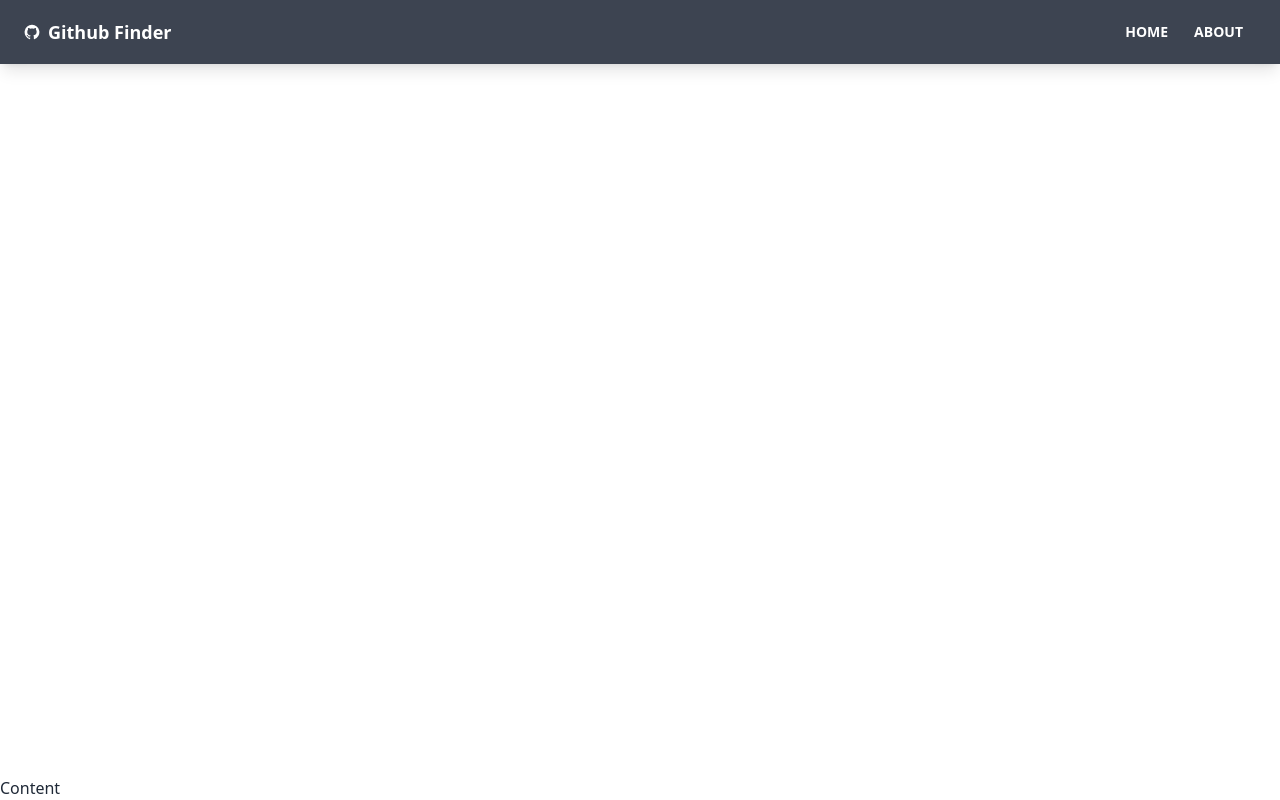
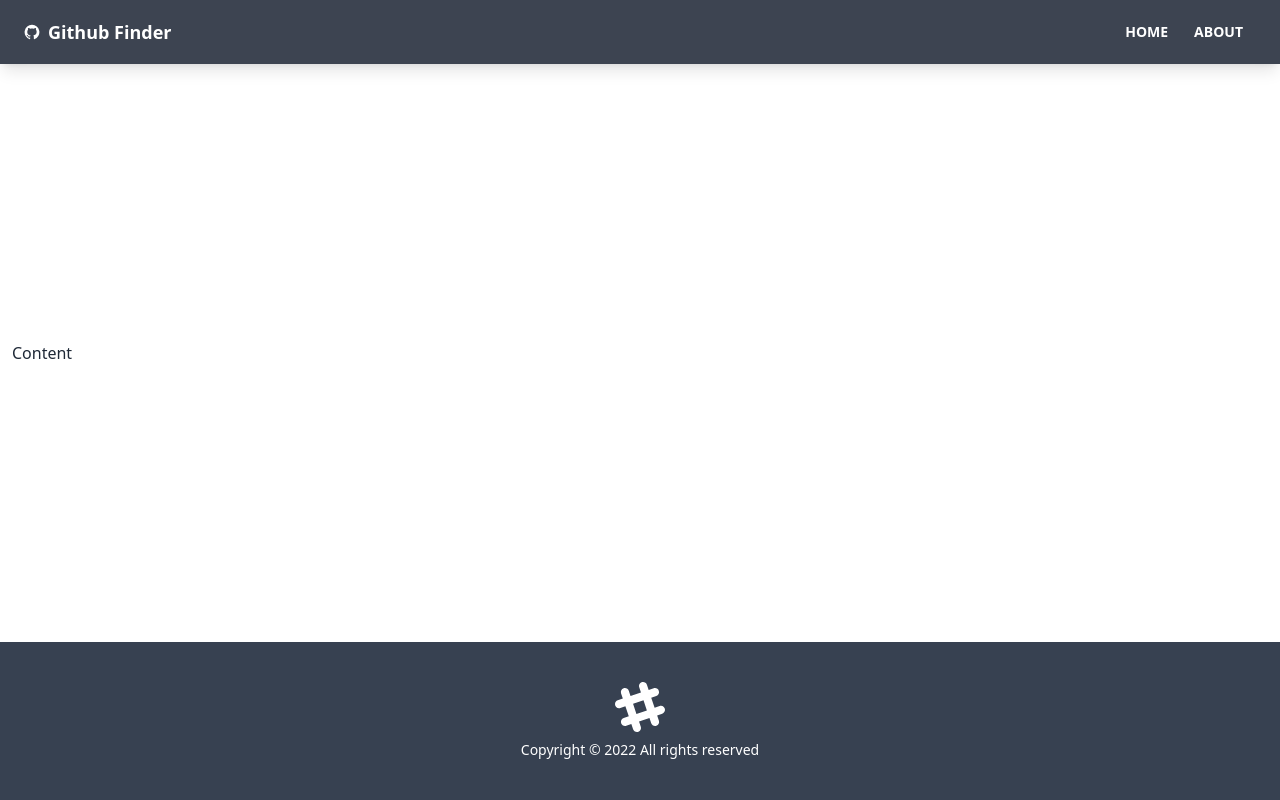
Before and after one commit to catwhitmer/github-finder-app, a React (Create React App) app: page / in a window 1280 px wide. Built offline with nearby package versions, Linux system fonts and the light colour scheme; the HTML template or start-up script is replaced by a standard one.

Commit message:
Added footer

```diff
--- a/src/App.js
+++ b/src/App.js
@@ -1,4 +1,5 @@
 import { BrowserRouter as Router, Route} from 'react-router-dom'
+import Footer from './components/Footer';
 import NavBar from './components/NavBar'
 
 function App() {
@@ -6,7 +7,8 @@
     <Router>
       <div className='flex flex-col justify-between h-screen'>
         <NavBar />
-        <main>Content</main>
+        <main className='container mx auto px-3 pb-12'>Content</main>
+        <Footer />
       </div>
     </Router>
   )
--- /dev/null
+++ b/src/components/Footer.jsx
@@ -0,0 +1,24 @@
+function Footer() {
+  const footerYear = new Date().getFullYear()
+
+  return (
+    <footer className='footer p-10 bg-gray-700 text-primary-content footer-center'>
+      <div>
+        <svg
+          width='50'
+          height='50'
+          viewBox='0 0 24 24'
+          xmlns='http://www.w3.org/2000/svg'
+          fillRule='evenodd'
+          clipRule='evenodd'
+          className='inline-block fill-current'
+        >
+          <path d='M22.672 15.226l-2.432.811.841 2.515c.33 1.019-.209 2.127-1.23 2.456-1.15.325-2.148-.321-2.463-1.226l-.84-2.518-5.013 1.677.84 2.517c.391 1.203-.434 2.542-1.831 2.542-.88 0-1.601-.564-1.86-1.314l-.842-2.516-2.431.809c-1.135.328-2.145-.317-2.463-1.229-.329-1.018.211-2.127 1.231-2.456l2.432-.809-1.621-4.823-2.432.808c-1.355.384-2.558-.59-2.558-1.839 0-.817.509-1.582 1.327-1.846l2.433-.809-.842-2.515c-.33-1.02.211-2.129 1.232-2.458 1.02-.329 2.13.209 2.461 1.229l.842 2.515 5.011-1.677-.839-2.517c-.403-1.238.484-2.553 1.843-2.553.819 0 1.585.509 1.85 1.326l.841 2.517 2.431-.81c1.02-.33 2.131.211 2.461 1.229.332 1.018-.21 2.126-1.23 2.456l-2.433.809 1.622 4.823 2.433-.809c1.242-.401 2.557.484 2.557 1.838 0 .819-.51 1.583-1.328 1.847m-8.992-6.428l-5.01 1.675 1.619 4.828 5.011-1.674-1.62-4.829z'></path>
+        </svg>
+        <p>Copyright &copy; {footerYear} All rights reserved</p>
+      </div>
+    </footer>
+  )
+}
+
+export default Footer
--- a/src/components/NavBar.jsx
+++ b/src/components/NavBar.jsx
@@ -12,7 +12,6 @@
             {title}
           </Link>
         </div>
-
         <div className='flex-1 px-2 mx-2'>
           <div className='flex justify-end'>
             <Link to='/' className='btn btn-ghost btn-sm rounded-btn'>
```
